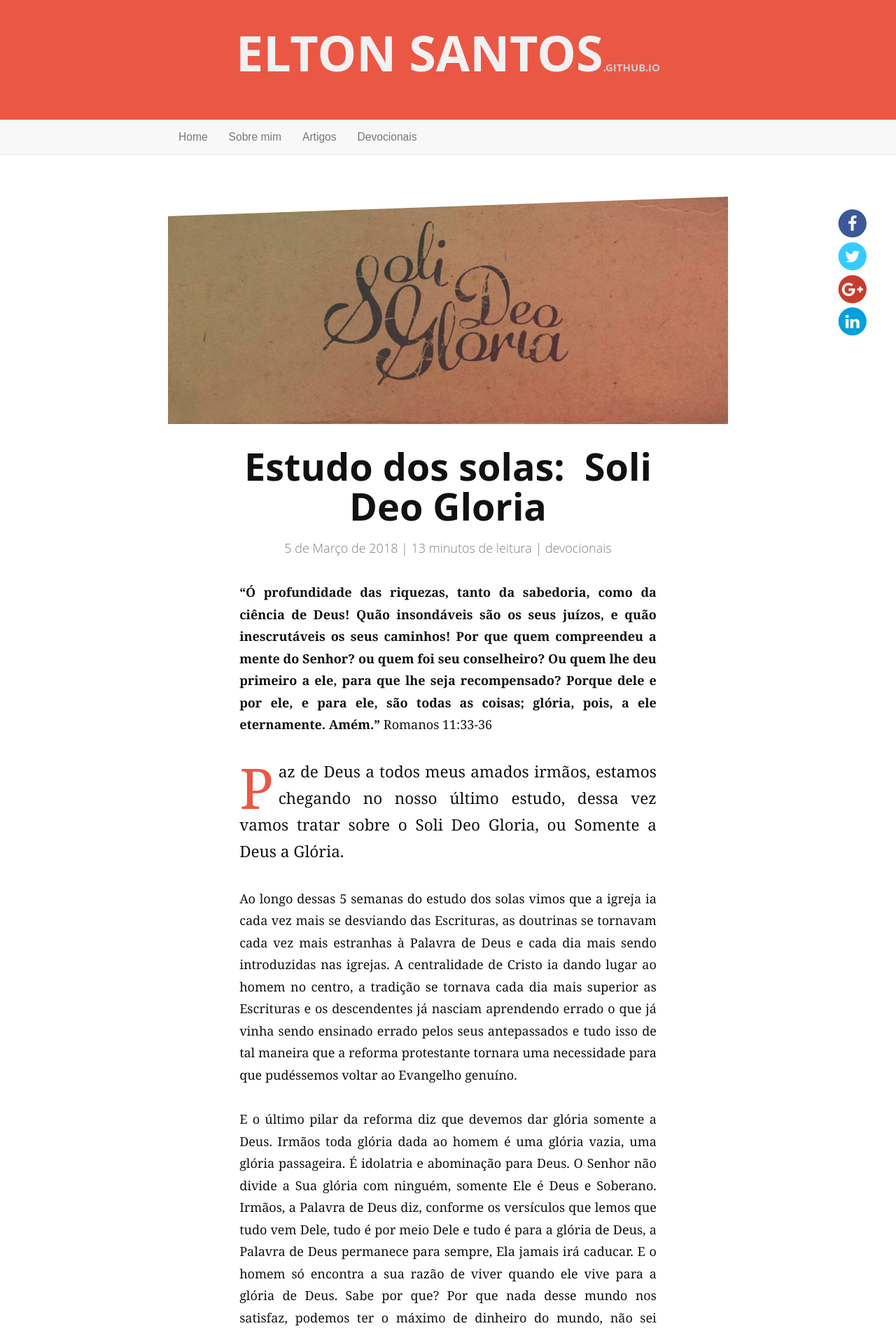
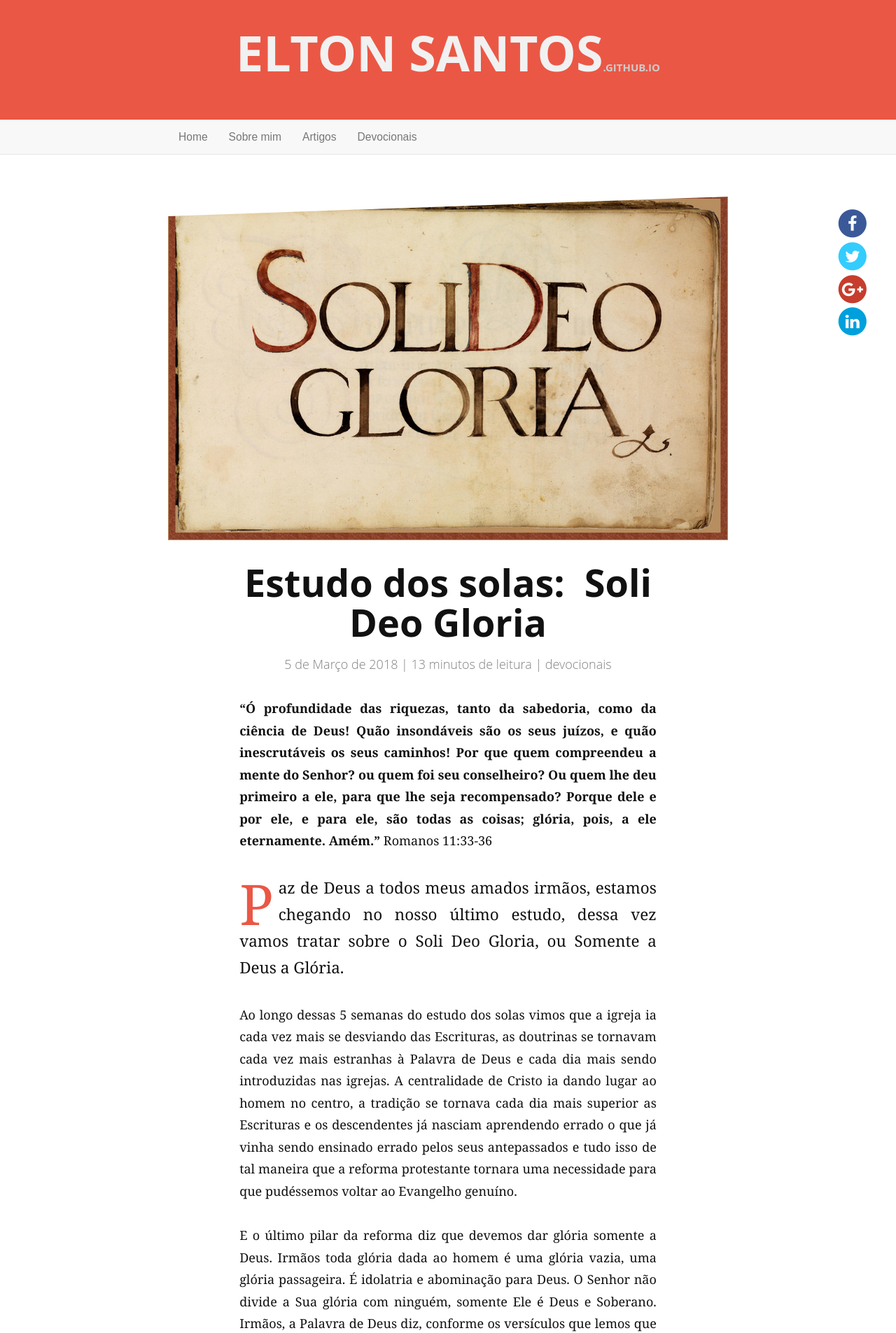
Before and after one commit to eltonsantos/eltonsantos.github.io, a Jekyll site: the page built from _posts/2018-03-05-soli-deo-gloria.md, in a window 1280 px wide. Shown: the top 1905 px of the page at 70% size. Built offline with Jekyll 4.4.1, drawn with Linux system fonts in a browser that asks for light colours; nearby versions of some CDN libraries; comment, search, counter and statistics services are not loaded.

Commit message:
Add article soli deo gloria

```diff
--- a/_posts/2018-03-05-soli-deo-gloria.md
+++ b/_posts/2018-03-05-soli-deo-gloria.md
@@ -2,8 +2,8 @@
 layout: post
 title: Estudo dos solas:&nbsp; Soli Deo Gloria
 categories: devocionais
-image: solideogloria2.jpg
-logo: solideogloria2.jpg
+image: solideogloria3.jpg
+logo: solideogloria3.jpg
 description: Parte 5 - Soli Deo Gloria - Romanos 11:33-36
 url: https://eltonsantos.github.io/devocionais/soli-deo-gloria/
 author: Elton Santos
```
Also changed, not shown: images/solideogloria3.jpg (added).
